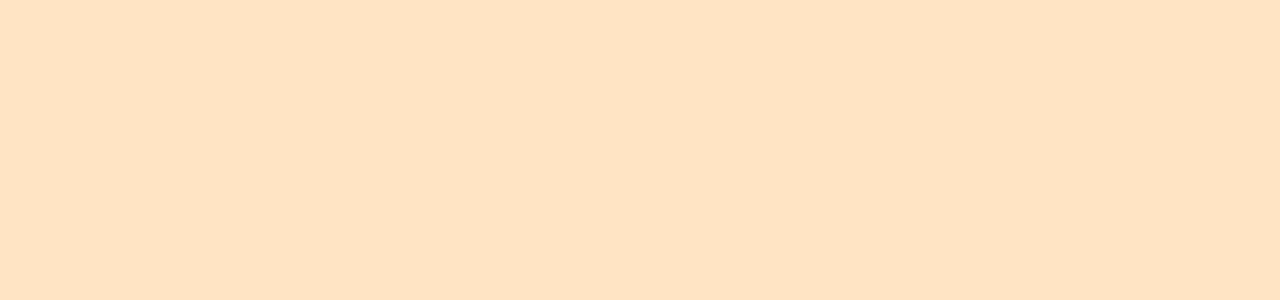
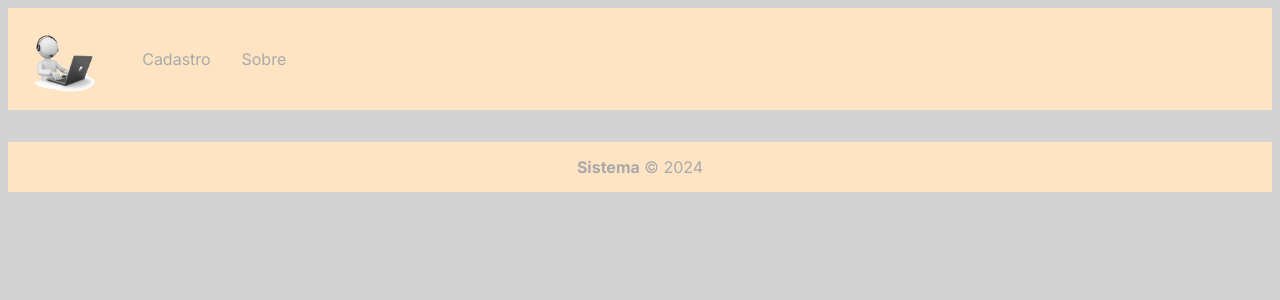
Before and after one commit to Sergiodmj/cadastro, a Next.js app: page / in a window 1280 px wide. Shown: the top 300 px of the page. Built offline with nearby package versions, Linux system fonts and the light colour scheme.

Commit message:
modified:   pages/components/Footer.js 	modified:   pages/components/Layout.js 	modified:   pages/components/Navbar.js 	modified:   src/app/globals.css 	modified:   src/app/page.js 	new file:   styles/footer.module.css 	new file:   styles/navbar.module.css

```diff
--- a/pages/components/Footer.js
+++ b/pages/components/Footer.js
@@ -1,6 +1,8 @@
+import styles from '../../styles/footer.module.css'
+
 export default function Footer() {
     return (
-        <footer>
+        <footer className={styles.footer} >
             <p>
                 <span>Sistema</span> &copy; 2024
             </p>
--- a/pages/components/Layout.js
+++ b/pages/components/Layout.js
@@ -1,12 +1,19 @@
+import Link from "next/link";
+import Navbar from "./navbar";
+import Footer from "./footer";
+
 import Head from "next/head";
-import Link from "next/link";
 
 export default function Layout({ children }) {
     return (
         <>
             <Head>
                 <Link rel="shortcut icon" href="/Images/favicon.ico" />
+                <title>Sistema</title>
             </Head>
+            <main>{children}</main>
+            <Navbar />
+            <Footer />
         </>
     )
 }
--- a/pages/components/Navbar.js
+++ b/pages/components/Navbar.js
@@ -1,34 +1,38 @@
 import Link from "next/link"
 import Image from "next/image"
+
+import styles from '../../styles/navbar.module.css'
 
 export default function Navbar() {
 
     return (
-        <nav>
-            <div>
+        <nav className={styles.navbar}>
+            <div className={styles.logo}>
                 <Image
                     src={"/Images/logo.png"}
-                    width="60"
-                    height="60"
+                    width="70"
+                    height="70"
                     alt="Logo"
                 />
-                <h1>Sistema</h1>
+
             </div>
 
-            <ul>
+            <ul className={styles.link_items}>
                 <li>
-                    <Link href="/">
-                        Home
+                    <Link legacyBehavior href="/">
+                        <a>Cadastro</a>
                     </Link>
                 </li>
                 <li>
-                    <Link href="/about">
-                        Sobre
+                    <Link legacyBehavior href="/about">
+                        <a>Sobre</a>
                     </Link>
                 </li>
             </ul>
 
         </nav>
+
+
     )
 
 }
--- a/src/app/globals.css
+++ b/src/app/globals.css
@@ -1,3 +1,3 @@
 :root {
-  background-color: bisque;
+  background-color: lightgray;
 }
--- a/src/app/page.js
+++ b/src/app/page.js
@@ -1,10 +1,16 @@
-import Layout from "../../pages/components/Layout";
-
-
-
+import Link from "next/link";
+import Footer from "../../pages/components/footer";
+import Navbar from "../../pages/components/navbar";
+import Head from "next/head";
 
 export default function Home() {
   return (
-    <Layout />
+    <>
+      <Head>
+        <Link rel="shortcut icon" href="/Images/favicon.ico" />
+        <title>Sistema</title>
+      </Head>
+      <Navbar />
+      <Footer /></>
   )
 }
--- /dev/null
+++ b/styles/footer.module.css
@@ -0,0 +1,13 @@
+.footer {
+    display: flex;
+    align-items: center;
+    justify-content: center;
+    background-color: bisque;
+    height: 50px;
+    margin-top: 2em;
+    color: darkgray;
+}
+
+.footer span {
+    font-weight: bold;
+}
--- /dev/null
+++ b/styles/navbar.module.css
@@ -0,0 +1,36 @@
+.navbar {
+    display: flex;
+
+    align-items: center;
+    padding: 1em 1.2em;
+    margin-bottom: 2em;
+    background-color: bisque;
+
+}
+
+.logo {
+    display: flex;
+    justify-content: left;
+    align-items: center;
+}
+
+.link_items {
+    display: flex;
+    list-style: none;
+}
+
+.link_items li {
+    margin-right: 1.3em;
+}
+
+.link_items a {
+    color: darkgray;
+    text-decoration: none;
+    padding: 5px;
+    transition: .4s;
+    border-bottom: 2px solid transparent;
+}
+
+.link_items a:hover {
+    border-color: blueviolet;
+}
```
